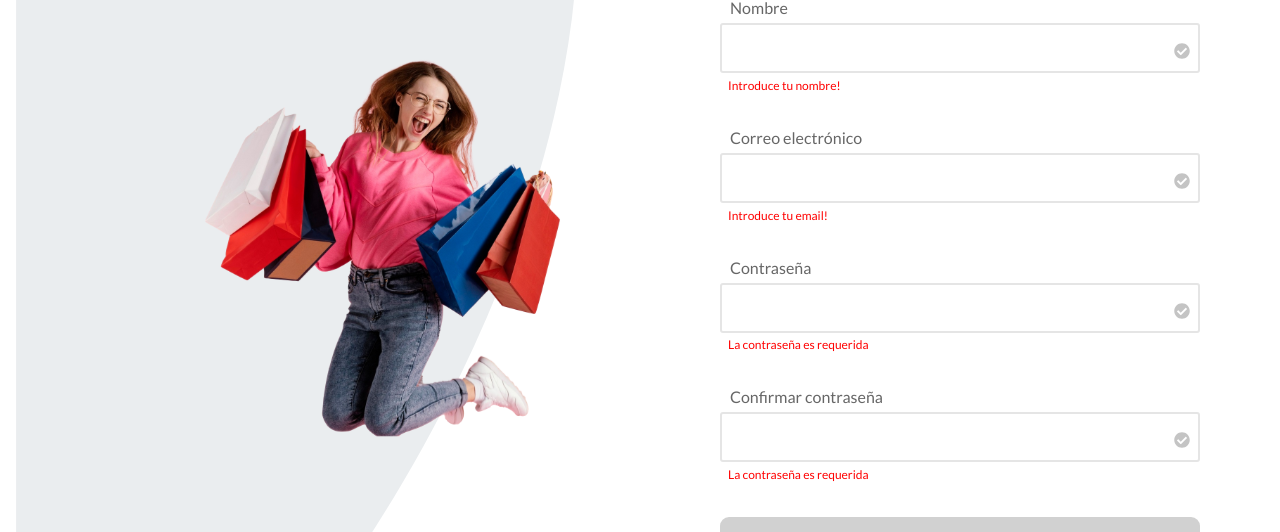
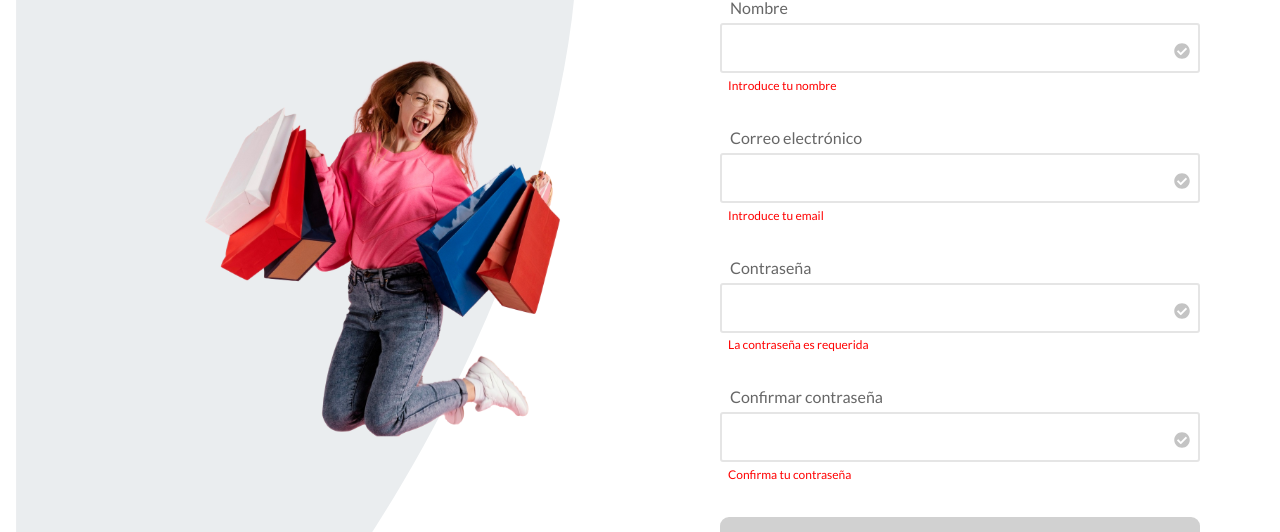
Before and after one commit to Fashion-Like/Front, a React (Create React App) app: page /signup in a window 1280 px wide. Shown: the part 137-669 px from the top of the page. Built offline with nearby package versions, Linux system fonts and the light colour scheme.

Commit message:
refactor validations

```diff
--- a/src/components/SignUpForm.jsx
+++ b/src/components/SignUpForm.jsx
@@ -5,8 +5,8 @@ import { FormContainer, FormBox, ImgForm } from "../assets/styledForm";
 import backgroundForm from "../assets/images/bg-form.svg";
 import { useState } from "react";
 
-//eslint-disable-next-line
 const EMAIL_PATTERN =
+  //eslint-disable-next-line
   /^(([^<>()\[\]\.,;:\s@\"]+(\.[^<>()\[\]\.,;:\s@\"]+)*)|(\".+\"))@(([^<>()[\]\.,;:\s@\"]+\.)+[^<>()[\]\.,;:\s@\"]{2,})$/i;
 const NUM_PATTERN = /[0-9]/;
 const CAPITAL_PATTERN = /[A-Z]/;
@@ -15,14 +15,14 @@ const validators = {
   name: (value) => {
     let message;
     if (!value) {
-      message = "Introduce tu nombre!";
+      message = "Introduce tu nombre";
     }
     return message;
   },
   email: (value) => {
     let message;
     if (!value) {
-      message = "Introduce tu email!";
+      message = "Introduce tu email";
     } else if (!EMAIL_PATTERN.test(value)) {
       message = "Email is invalid";
     }
@@ -43,16 +43,14 @@ const validators = {
   },
   confirmPassword: (value, password) => {
     let message;
-    if (!password) {
-      message = "La contraseña es requerida";
+    if (!value) {
+      message = "Confirma tu contraseña";
     } else if (value !== password) {
       message = "La contraseña no coincide";
     }
     return message;
   }
 };
-
-// Do: confirmPassword
 
 const SignUpForm = () => {
   const [state, setstate] = useState({
@@ -71,11 +69,21 @@ const SignUpForm = () => {
   });
   const { name, email, password, confirmPassword } = state.fields;
 
+  //eslint-disable-next-line
   const [Touched, setTouched] = useState({});
 
   const isValid = () => {
     const { errors } = state;
     return !Object.keys(errors).some((error) => errors[error]);
+  };
+
+  const onSubmit = (e) => {
+    const { fields } = state;
+    console.log(fields);
+    e.preventDefault();
+    if (isValid()) {
+
+    }
   };
 
   const onChange = (e) => {
@@ -127,7 +135,7 @@ const SignUpForm = () => {
         >
           ¡Regístrate!
         </h1>
-        <form action="" onSubmit={(e) => e.preventDefault()}>
+        <form action="" onSubmit={onSubmit}>
           <Input
             label="Nombre"
             type="text"
--- a/src/ui/Input.jsx
+++ b/src/ui/Input.jsx
@@ -7,7 +7,6 @@ import {
   FormGroup,
   IconCheck,
   MessageError,
-  InputContainer
 } from "../assets/styledForm";
 
 const InputGroup = styled.div`
```
